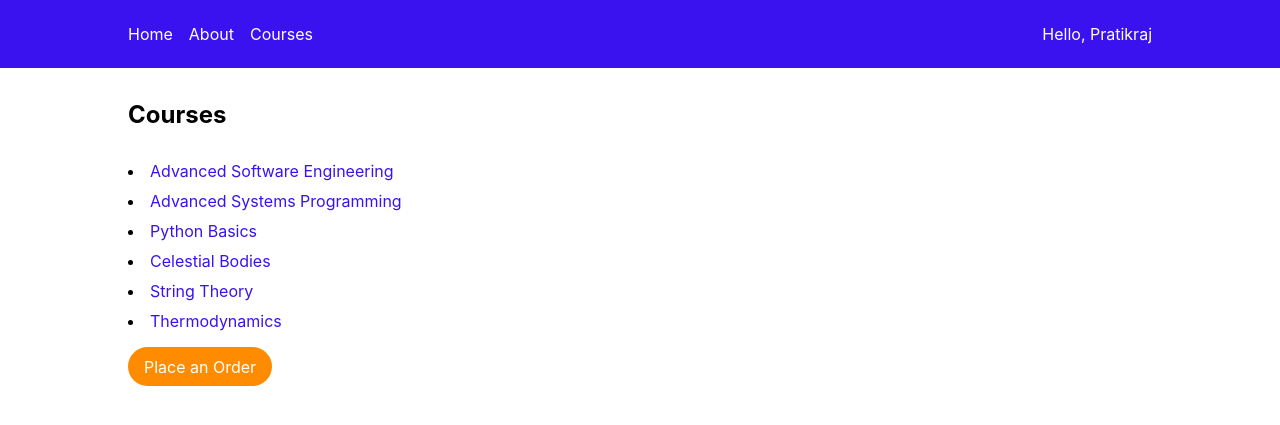
After one commit to srujanoza/Distance_ed, a Django app: page /myapp/courses/ in a window 1280 px wide. The commit adds this page. Shown: the top 425 px of the page. Run offline with Django 4.2, Linux system fonts and the light colour scheme; data comes from the database, SQL or seed files in the repository; both versions use the stored data as it was after the commit.

Commit message:
Added files related to lab8 forms

```diff
--- a/myapp/admin.py
+++ b/myapp/admin.py
@@ -1,8 +1,9 @@
 from django.contrib import admin
-from .models import Category, Course, Instructor, Student
+from .models import Category, Course, Instructor, Order, Student
 
 # Register your models here.
 admin.site.register(Category)
 admin.site.register(Course)
 admin.site.register(Instructor)
+admin.site.register(Order)
 admin.site.register(Student)
--- a/myapp/models.py
+++ b/myapp/models.py
@@ -1,4 +1,6 @@
 from django.db import models
+from django.utils import timezone
+
 
 class Student(models.Model):
     STUDENT_STATUS_CHOICES = [
@@ -48,6 +50,36 @@ class Course(models.Model):
     end_date = models.DateField()
     price = models.DecimalField(max_digits=10, decimal_places=2)
     level = models.CharField(max_length=10, choices=LEVEL_CHOICES, default="BE")
+    interested = models.PositiveIntegerField(default=0)
+
+    def get_level_id(self):
+        if self.level == "BE":
+            return 1
+        elif self.level == "IN":
+            return 2
+        elif self.level == "AD":
+            return 3
 
     def __str__(self):
         return f'{self.title}'
+
+
+class Order(models.Model):
+    ORDER_STATUS_CHOICES = [
+        (0, 'Order Confirmed'),
+        (1, 'Order Cancelled'),
+    ]
+
+    course = models.ForeignKey(Course, on_delete=models.CASCADE)
+    student = models.ForeignKey(Student, on_delete=models.CASCADE)
+    order_status = models.IntegerField(choices=ORDER_STATUS_CHOICES, default=1)
+    order_date = models.DateField(default=timezone.now)
+    order_price = models.DecimalField(max_digits=10, decimal_places=2, default=0.0)
+    levels = models.PositiveIntegerField(default=1)
+
+    def discount(self):
+        discount_value = 0.1 * float(self.course.price)  # 10% discount
+        self.order_price = float(self.course.price) - discount_value
+
+    def __str__(self):
+        return f'{self.student} - {self.course} - {self.get_order_status_display()}'
--- a/myapp/static/myapp/style.css
+++ b/myapp/static/myapp/style.css
@@ -16,6 +16,7 @@ body {
 a {
     text-decoration: none;
     color: #3a12f0;
+    margin-top: 1rem;
 }
 
 a:hover {
@@ -31,7 +32,7 @@ ul, ol {
 }
 
 li {
-    margin-bottom: 0.5rem;
+    margin-bottom: 10px;
 }
 
 header {
@@ -69,3 +70,20 @@ main {
     margin: 0 auto;
     padding: 2rem 0;
 }
+
+.btn {
+    width: fit-content;
+    padding: 0.6rem 1rem;
+    margin: 1rem 0;
+    border-radius: 20px;
+}
+
+.btn-primary {
+    background-color: darkorange;
+}
+
+.btn a {
+    text-decoration: none;
+    margin: 0;
+    color: #fff;
+}
--- a/myapp/templates/myapp/base.html
+++ b/myapp/templates/myapp/base.html
@@ -16,6 +16,10 @@
                     <li>
                         <a href="{% url 'about' %}">About</a>
                     </li>
+
+                    <li>
+                        <a href="{% url 'courses' %}">Courses</a>
+                    </li>
                 </ul>
 
                 <div>
--- /dev/null
+++ b/myapp/templates/myapp/courses.html
@@ -0,0 +1,25 @@
+{% extends 'myapp/base.html' %}
+{% block title %}
+    Courses
+{% endblock %}
+
+{% block user %}
+    Pratikraj
+{% endblock %}
+
+{% block body_block %}
+    <h2>Courses</h2>
+    {% if course_list %}
+        <ul>
+            {% for course in course_list %}
+                <li><a href="{% url 'course_detail' course.id %}">{{ course.title }}</a></li>
+            {% endfor %}
+        </ul>
+
+        <div class="btn btn-primary">
+            <a href="{% url 'place_order' %}">Place an Order</a>
+        </div>
+    {% else %}
+        <strong>Courses will be added soon!</strong>
+    {% endif %}
+{% endblock %}
--- a/myapp/urls.py
+++ b/myapp/urls.py
@@ -1,11 +1,13 @@
 from django.contrib import admin
 from django.urls import path
-from . import  views
+from . import views
 
 
 urlpatterns = [
-    path('admin/', admin.site.urls),
     path('', views.index, name='index'),
     path('about/', views.about, name='about'),
     path('category/<int:category_no>/', views.detail, name='detail'),
+    path('courses/', views.courses, name='courses'),
+    path('place_order/', views.place_order, name='place_order'),
+    path('courses/<int:course_id>/', views.course_detail, name='course_detail')
 ]
--- a/myapp/views.py
+++ b/myapp/views.py
@@ -1,5 +1,6 @@
-from django.shortcuts import get_object_or_404, render
+from django.shortcuts import get_object_or_404, render, redirect
 from .models import Category, Course
+from .forms import OrderForm, InterestForm
 
 
 def index(request):
@@ -52,3 +53,52 @@ def detail(request, category_no):
     return response
     '''
     return render(request, 'myapp/detail0.html', {'category': category, 'course_list': course_list})
+
+
+def courses(request):
+    course_list = Course.objects.all().order_by('id')
+    return render(request, 'myapp/courses.html', {'course_list': course_list})
+
+
+def place_order(request):
+    msg = ''
+    course_list = Course.objects.all()
+
+    if request.method == 'POST':
+        form = OrderForm(request.POST)
+        if form.is_valid():
+            order = form.save()
+
+            # Check if the course price is greater than $4000.00 and apply discount
+            if order.course.price > 4000.00:
+                order.discount()
+
+            # Check if the student ordered a number of levels that exceeds the course's levels
+            if order.levels > course_list.get(id=order.course.id).get_level_id():
+                msg = 'You exceeded the number of levels for this course.'
+            else:
+                msg = 'Your course has been ordered successfully.'
+        else:
+            msg = 'Form is not valid.'
+    else:
+        form = OrderForm()
+
+    return render(request, 'myapp/placeorder.html', {'form': form, 'msg': msg, 'course_list': course_list})
+
+
+def course_detail(request, course_id):
+    course = get_object_or_404(Course, pk=course_id)
+    form = InterestForm()
+
+    if request.method == 'POST':
+        form = InterestForm(request.POST)
+        if form.is_valid():
+            interested = form.cleaned_data['interested']
+
+            # If interested is 1, increment the interested field for the course
+            if interested == 1:
+                course.interested += 1
+                course.save()
+                return redirect('index')  # Redirect to the main index page
+
+    return render(request, 'myapp/course_detail.html', {'course': course, 'form': form})
```
Also changed, not shown: myapp/forms.py (added, +41 -0 lines), myapp/templates/myapp/course_detail.html (added, +22 -0 lines), myapp/templates/myapp/order_response.html (added, +13 -0 lines), myapp/templates/myapp/placeorder.html (added, +30 -0 lines), db.sqlite3, myapp/migrations/0002_order.py (added), myapp/migrations/0003_course_interested_order_levels_order_order_price.py (added).
